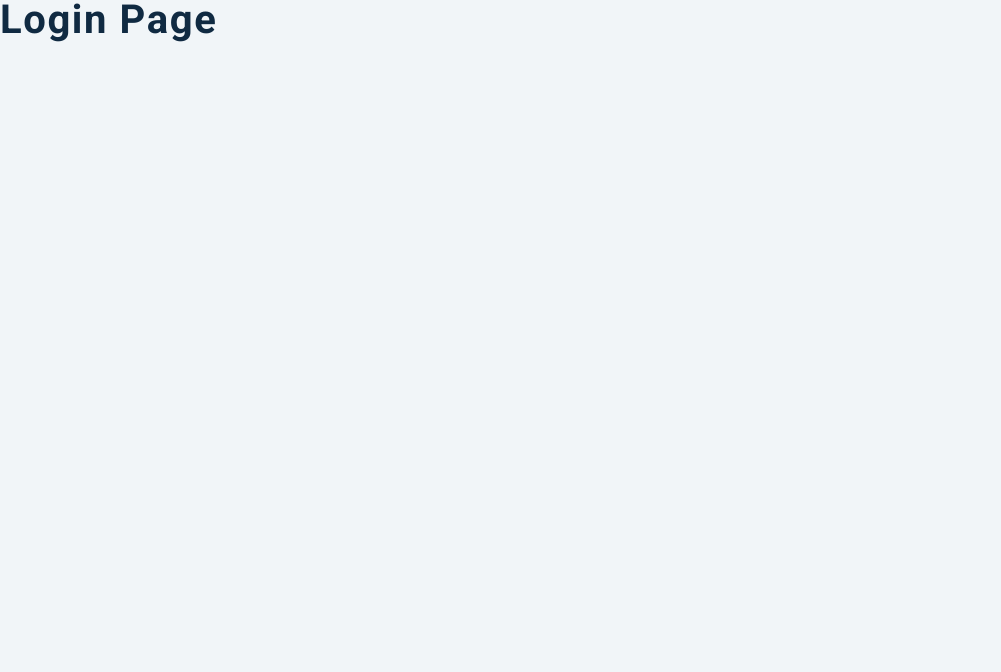
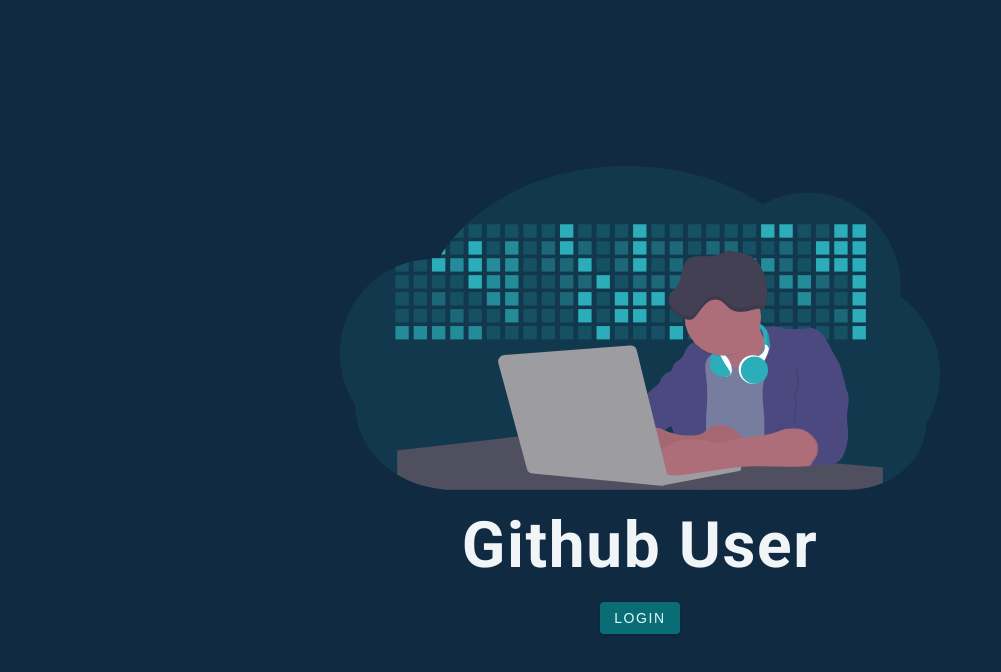
Before and after one commit to saikatbhuiyan/react-github-profile-search, a React (Create React App) app: page /login in a window 1280 px wide. Shown: the top 672 px of the page, without its empty margins (0-1001 px from the left). Built offline with nearby package versions, Linux system fonts and the light colour scheme.

Commit message:
Login Page

```diff
--- a/src/index.css
+++ b/src/index.css
@@ -3,7 +3,7 @@
 Fonts
 ===============
 */
-@import url('https://fonts.googleapis.com/css?family=Open+Sans|Roboto:400,700&display=swap');
+@import url("https://fonts.googleapis.com/css?family=Open+Sans|Roboto:400,700&display=swap");
 
 /*
 ===============
@@ -43,8 +43,8 @@
   --clr-green-dark: hsl(125, 67%, 44%);
   --clr-green-light: hsl(125, 71%, 66%);
   --clr-black: #222;
-  --ff-primary: 'Roboto', sans-serif;
-  --ff-secondary: 'Open Sans', sans-serif;
+  --ff-primary: "Roboto", sans-serif;
+  --ff-secondary: "Open Sans", sans-serif;
   --transition: all 0.3s linear;
   --spacing: 0.1rem;
   --radius: 0.25rem;
@@ -137,7 +137,7 @@
 
 .btn {
   text-transform: uppercase;
-  background: var(--clr-primary-5);
+  background: var(--clr-primary-2);
   color: var(--clr-primary-10);
   padding: 0.375rem 0.75rem;
   letter-spacing: var(--spacing);
@@ -150,9 +150,15 @@
   box-shadow: 0 1px 3px rgba(0, 0, 0, 0.2);
   border-radius: var(--radius);
 }
+
+.btn .primary {
+  background: var(--clr-primary-5);
+  color: var(--clr-primary-10);
+}
+
 .btn:hover {
-  background: var(--clr-primary-8);
-  color: var(--clr-primary-1);
+  background: var(--clr-primary-3);
+  color: var(--clr-grey-1);
 }
 
 /* section */
--- a/src/pages/Dashboard.js
+++ b/src/pages/Dashboard.js
@@ -1,13 +1,26 @@
-import React from 'react';
-import { Info, Repos, User, Search, Navbar } from '../components';
-import loadingImage from '../images/preloader.gif';
-import { GithubContext } from '../context/context';
+import React from "react";
+import styled from "styled-components";
+import { Info, Repos, User, Search, Navbar } from "../components";
+import loadingImage from "../images/preloader.gif";
+import { GithubContext } from "../context/context";
+
 const Dashboard = () => {
   return (
-    <main>
-      <h2>Dashboard Page</h2>
-    </main>
+    <Wrapper>
+      <Navbar></Navbar>
+      <Search />
+      <Info />
+      <User />
+      <Repos />
+    </Wrapper>
   );
 };
 
+const Wrapper = styled.section`
+  min-height: 100vh;
+  /* display: grid;
+  place-items: center; */
+  background: var(--clr-grey-5);
+`;
+
 export default Dashboard;
--- a/src/pages/Login.js
+++ b/src/pages/Login.js
@@ -1,24 +1,34 @@
-import React from 'react';
-import { useAuth0 } from '@auth0/auth0-react';
-import styled from 'styled-components';
-import loginImg from '../images/login-img.svg';
+import React from "react";
+import { useAuth0 } from "@auth0/auth0-react";
+import styled from "styled-components";
+import loginImg from "../images/login-img.svg";
 const Login = () => {
-  return <h2>login page</h2>;
+  return (
+    <Wrapper>
+      <div className="container">
+        <img src={loginImg} alt="github user"></img>
+        <h1>github user</h1>
+        <button className="btn">login</button>
+      </div>
+    </Wrapper>
+  );
 };
 const Wrapper = styled.section`
   min-height: 100vh;
   display: grid;
   place-items: center;
+  background: var(--clr-grey-1);
   .container {
     width: 90vw;
     max-width: 600px;
     text-align: center;
   }
   img {
-    margin-bottom: 2rem;
+    margin-bottom: 1.5rem;
   }
   h1 {
     margin-bottom: 1.5rem;
+    color: var(--clr-grey-10);
   }
 `;
 export default Login;
```
